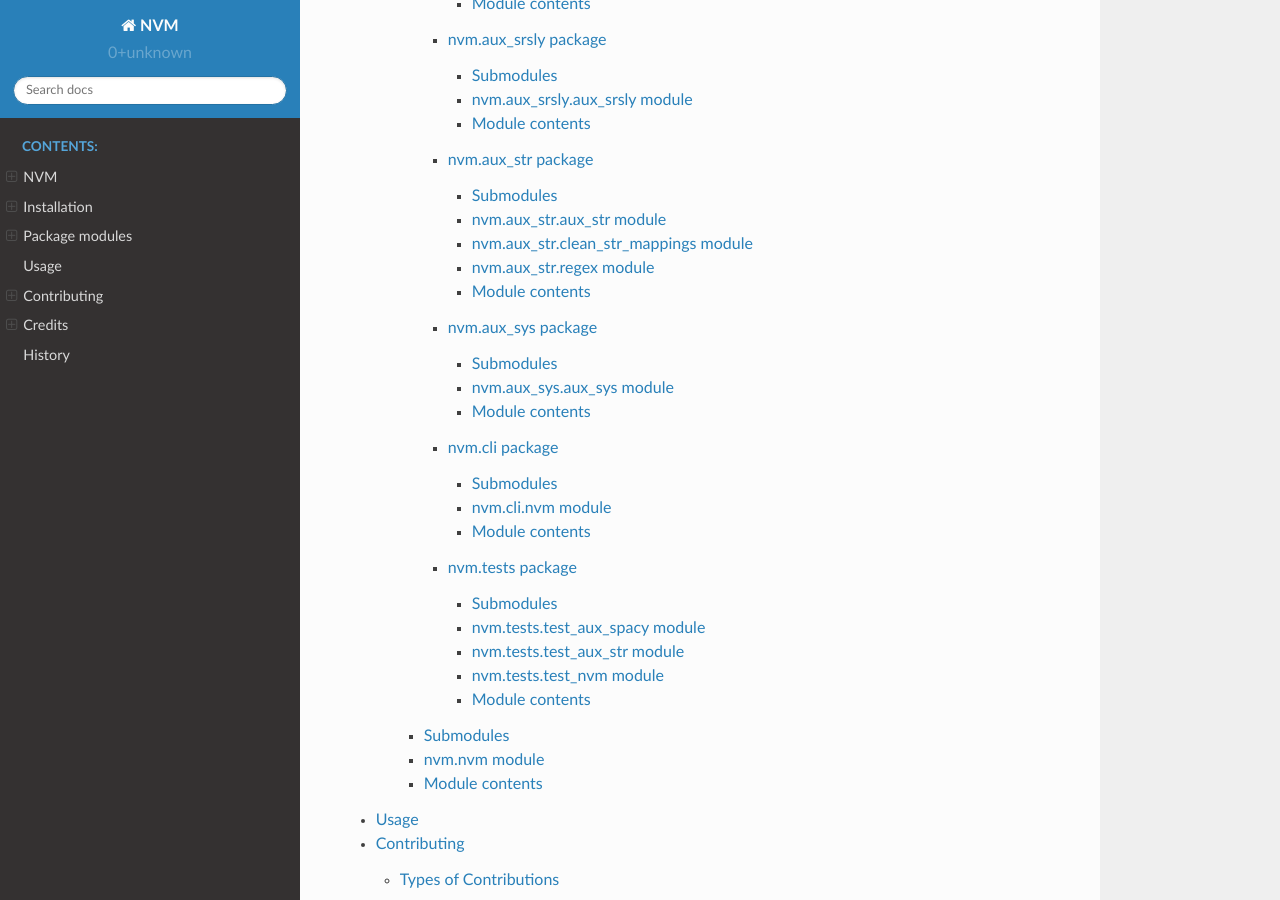
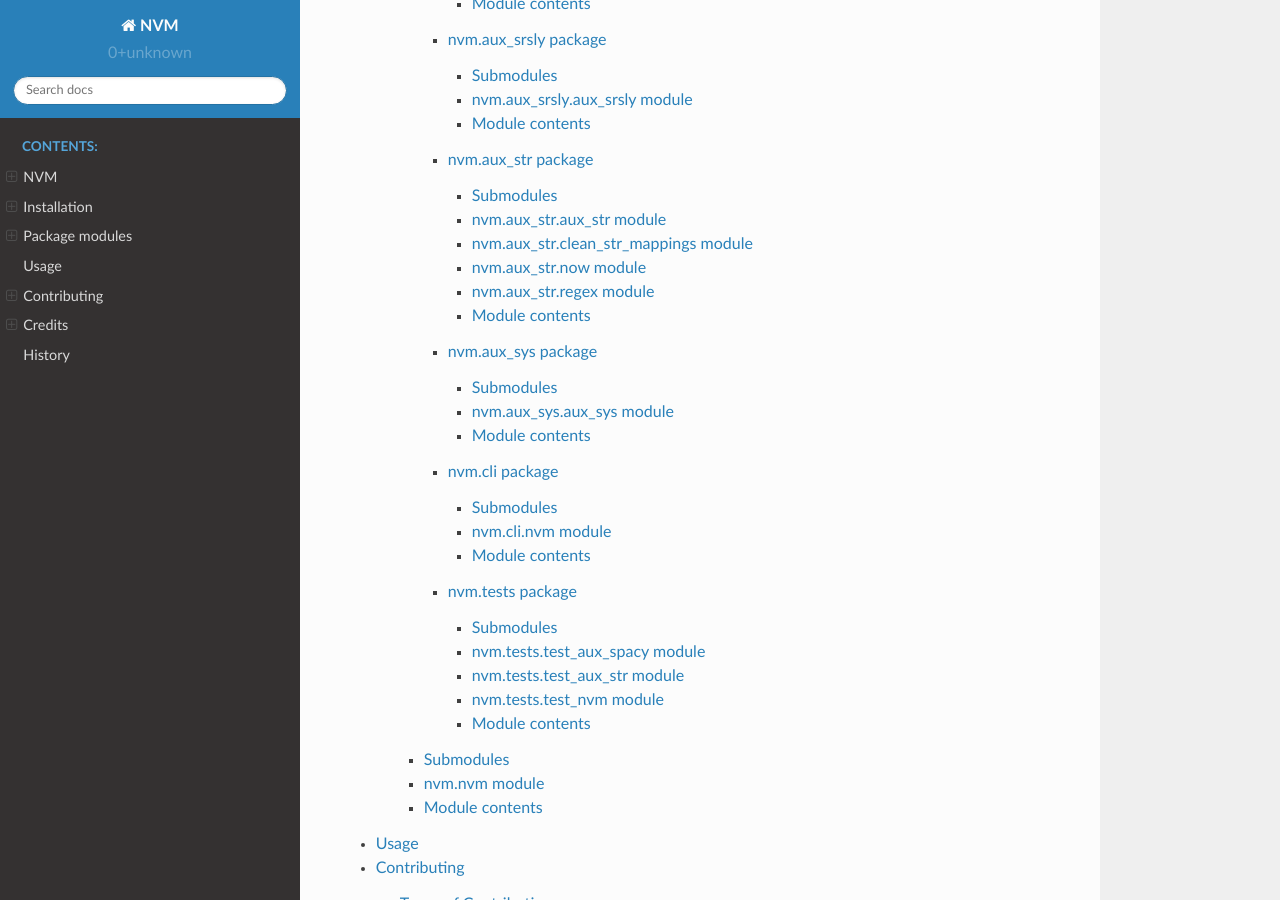
Before and after one commit to cogsys-io/nvm, a Sphinx documentation site: the page built from docs/source/index.rst, in a window 1280 px wide and 900 px high, scrolled down 1472 px. Built offline with Sphinx 7.4.7 and the Read the Docs theme 2.0.0, drawn with Linux system fonts in a browser that asks for light colours.

Commit message:
upd: nvm/aux_str/now (add example)

```diff
--- a/docs/source/nvm.aux_str.rst
+++ b/docs/source/nvm.aux_str.rst
@@ -20,6 +20,14 @@ nvm.aux\_str.clean\_str\_mappings module
    :undoc-members:
    :show-inheritance:
 
+nvm.aux\_str.now module
+-----------------------
+
+.. automodule:: nvm.aux_str.now
+   :members:
+   :undoc-members:
+   :show-inheritance:
+
 nvm.aux\_str.regex module
 -------------------------
 
```
Also changed, not shown: 1 other file.
